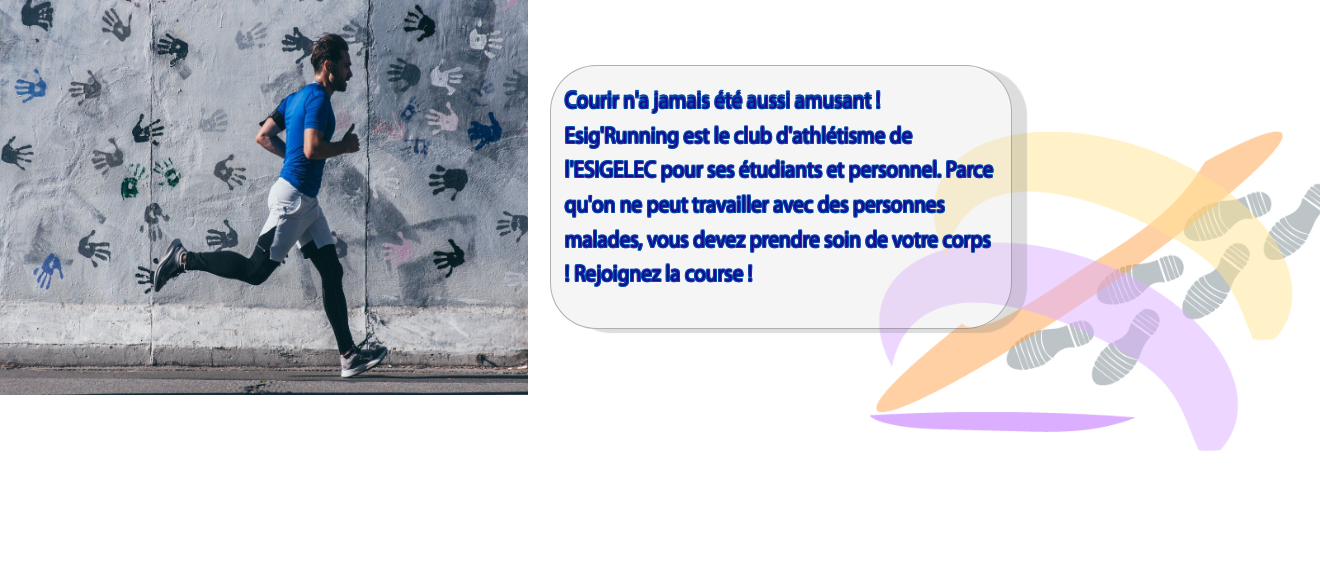
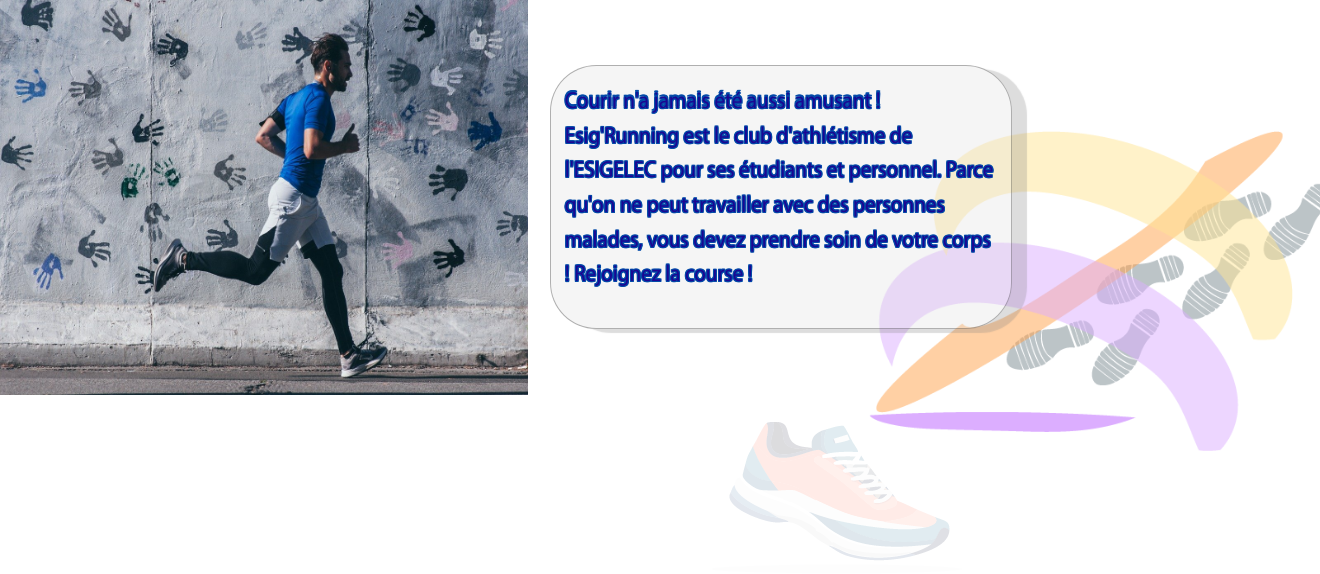
Before and after one commit to VitarseEsig/Esig-Running, a PHP site: page /accueil.php in a window 1320 px wide; the page is wider, and only the part inside the window is pictured. Shown: the part 364-938 px from the top of that part. Before the commit the page ends 815 px from the top of that part, so only its background shows below. Run offline with PHP 8.4, Linux system fonts and the light colour scheme.

Commit message:
Ajout partiel du background de l'accueil

```diff
--- a/accueil.php
+++ b/accueil.php
@@ -21,6 +21,7 @@
                 <p>Courir n'a jamais été aussi amusant ! Esig'Running est le club d'athlétisme de l'ESIGELEC pour ses étudiants et personnel. Parce qu'on ne peut travailler avec des personnes malades, vous devez prendre soin de votre corps ! Rejoignez la course !</p>
             </div>
             <img src="./assets/img/Design special.png" alt="design special" class="superposition-enfant-bg img-fluid">
+            <img src="./assets/img/chaussure.png" alt="chaussure peu opaque" class="img-fluid superposition-enfant-bg-2">
         </div>
     </div>
 
--- a/style.css
+++ b/style.css
@@ -127,6 +127,12 @@ p{
     left: 69%;
     z-index: 1;
 }
+.superposition-enfant-bg-2{
+    position: absolute;
+    top: 135%;
+    left: 35%;
+    z-index: 1;
+}
 
 .superposition-enfant{
     position: relative;
```
